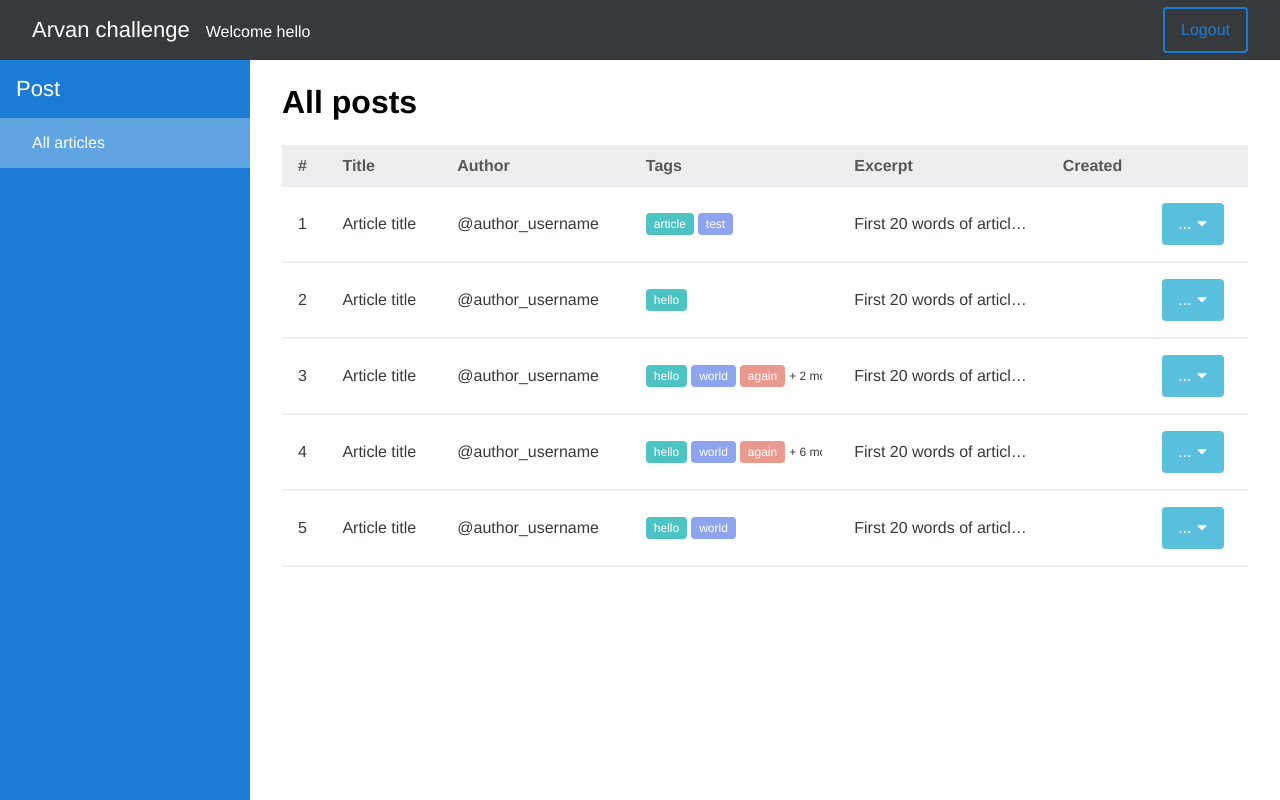
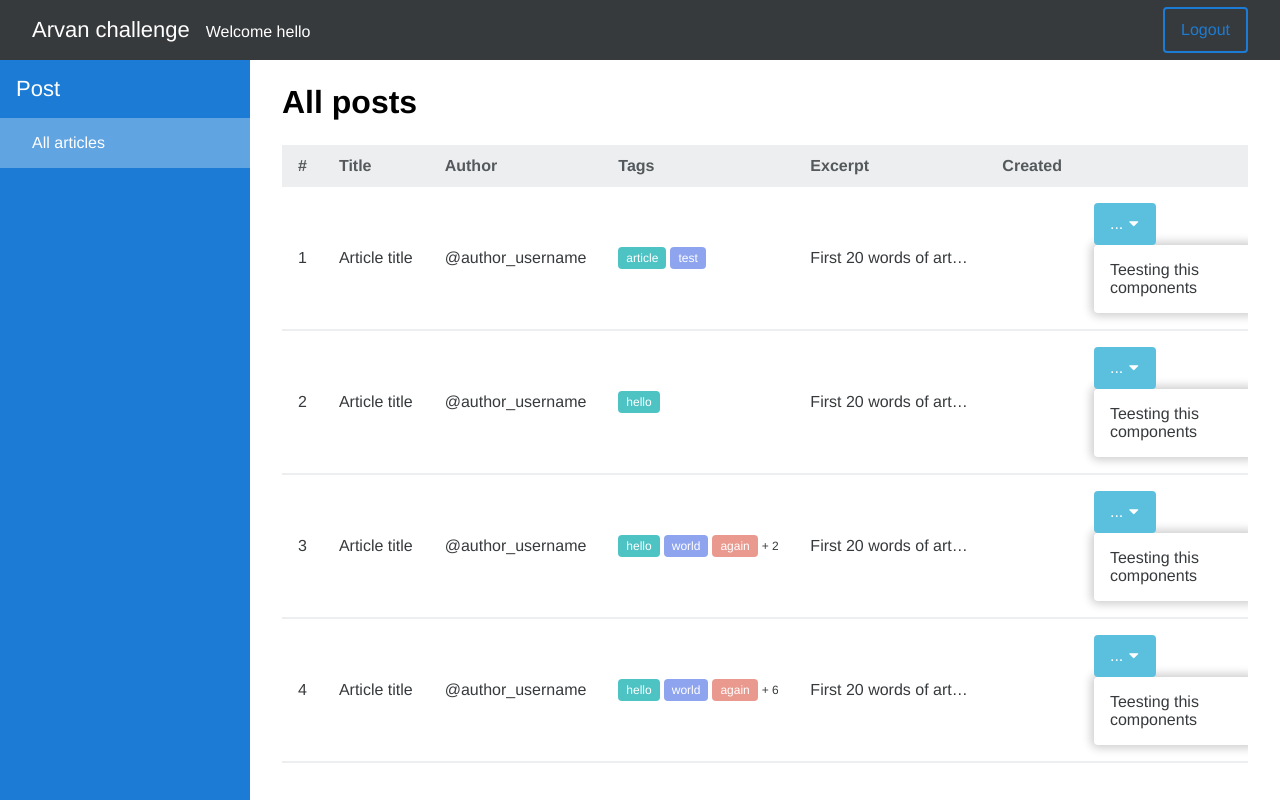
Before and after one commit to sadeq76/arvan-front-end-challenge, a Vue app: page /articles/page/1 in a window 1280 px wide. Built offline with nearby package versions, Linux system fonts and the light colour scheme.

Commit message:
unfinished commit workin on popover

```diff
--- a/src/assets/scss/components/_index.scss
+++ b/src/assets/scss/components/_index.scss
@@ -1,3 +1,4 @@
 @import './input';
 @import './btn';
 @import './table';
+@import './popover';
--- /dev/null
+++ b/src/assets/scss/components/_popover.scss
@@ -0,0 +1,10 @@
+.popover {
+  padding: 1rem;
+  background-color: white;
+  box-shadow: $container-shadow;
+  text-wrap: wrap;
+  width: fit-content;
+  min-width: 10rem;
+  max-width: 15rem;
+  border-radius: $popover-border-radius;
+}
--- /dev/null
+++ b/src/assets/scss/variables/_popover.scss
@@ -0,0 +1,2 @@
+$container-shadow: 0 0 10px 3px rgba(0, 0, 0, 0.2);
+$popover-border-radius: 0.25rem;
--- a/src/assets/scss/variables/index.scss
+++ b/src/assets/scss/variables/index.scss
@@ -4,3 +4,4 @@
 @import './input';
 @import './btn';
 @import './breakpoints';
+@import './popover';
--- a/src/views/ArticleView.vue
+++ b/src/views/ArticleView.vue
@@ -84,10 +84,12 @@ const tableProps = reactive<TableProps>({
       </template>
 
       <template #actions>
-        <ABtn class="dark-sky-blue">
+        <ABtn class="dark-sky-blue" data-toggle="popover">
           ...
           <i class="icon-angle-bottom md"></i>
         </ABtn>
+
+        <div class="popover">Teesting this components</div>
       </template>
     </a-table>
   </div>
```
